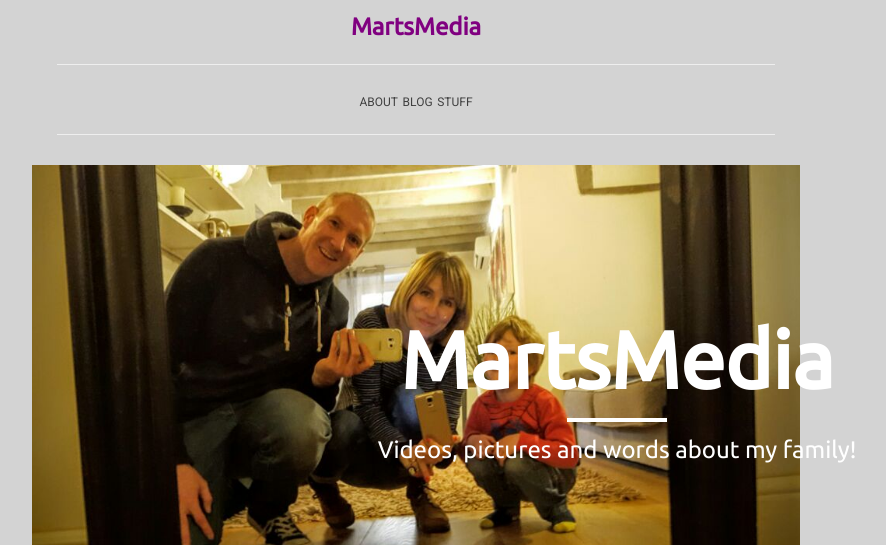
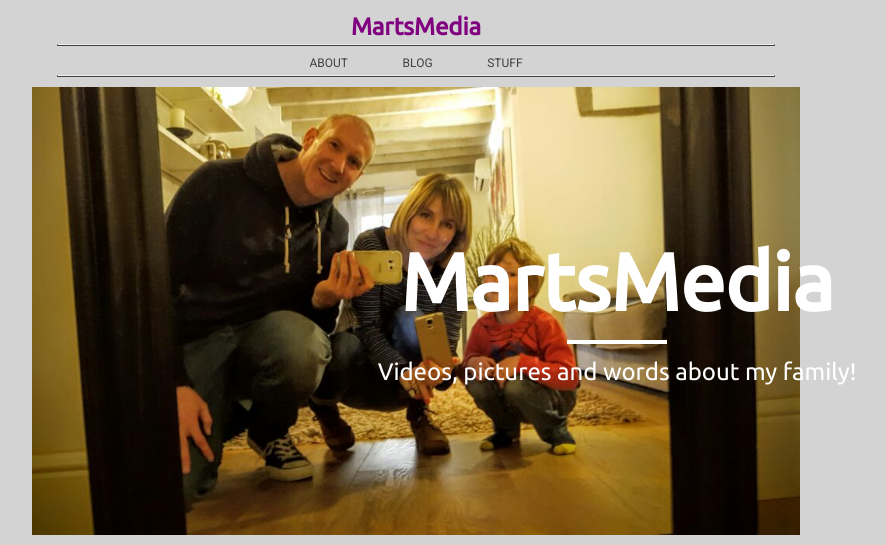
Before and after one commit to dawsino/dawsino.github.io, a Jekyll site: the page built from index.html, in a window 1280 px wide. Shown: the top 545 px of the page, without its empty margins (224-1110 px from the left). Built offline with Jekyll 4.4.1, drawn with Linux system fonts in a browser that asks for light colours; nearby versions of some CDN libraries; the list of posts is cut into pages by our own code; grey boxes are pictures that could not be loaded.

Commit message:
Update custom.css

```diff
--- a/css/custom.css
+++ b/css/custom.css
@@ -144,14 +144,15 @@ h1, h2, h3, h4, h5, h6, body {
     font-family: 'Roboto', sans-serif;
     font-style: normal;
     font-size: 12px;
-    text- decoration: none;
+    text-decoration: none;
+    padding: 0 25px 0 25px;
 }
- .menutop {
+ .menuborder {
     display: block;
-    margin-top: 0.5em;
-    margin-bottom: 0.5em;
+    margin-top: 0;
+    margin-bottom: 0;
     margin-left: auto;
     margin-right: auto;
-    border-style: inset;
+    border-style: solid;
     border-width: 1px;
 }
```
